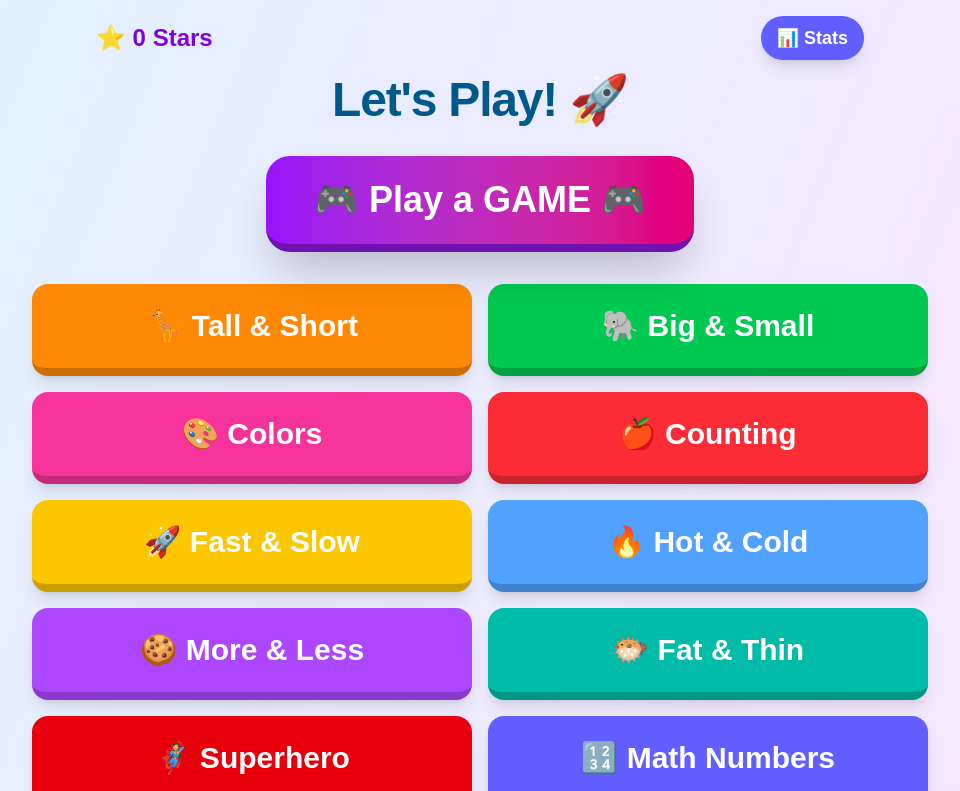
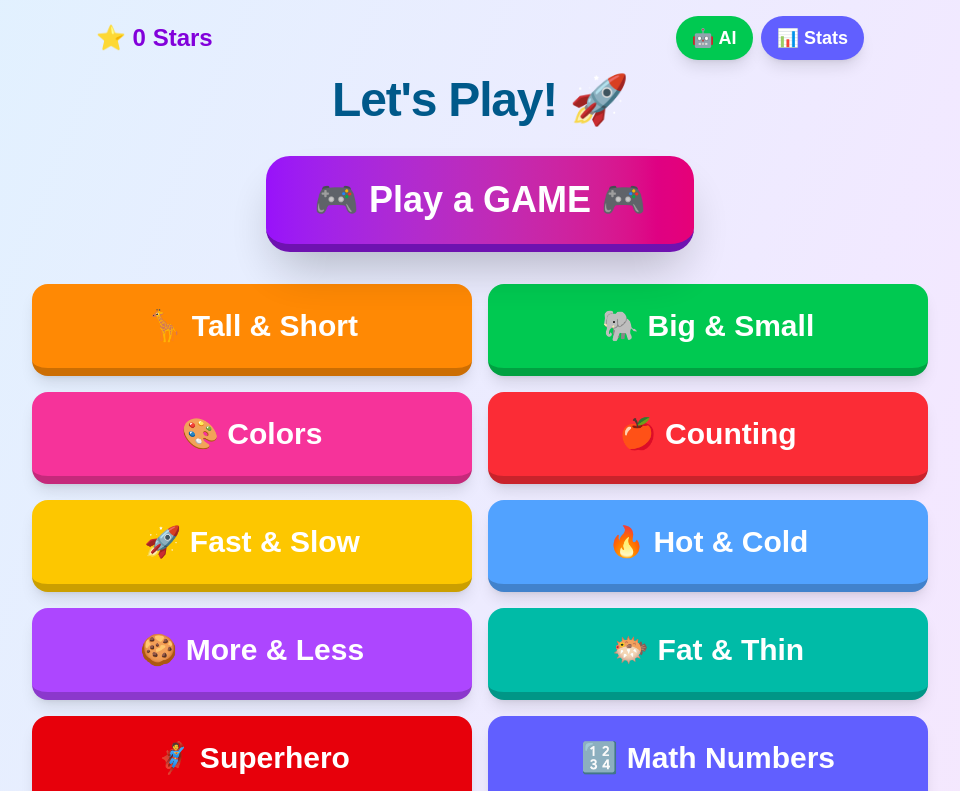
Before and after one commit to asaidhiraj/toddler-learning, a Next.js app: page / in a window 1280 px wide. Shown: the top 791 px of the page, without its empty margins (160-1120 px from the left). Built offline with nearby package versions, Linux system fonts and the light colour scheme.

Commit message:
Added toggle to switch between AI-generated and static questions - preserves all previous games

```diff
--- a/app/page.js
+++ b/app/page.js
@@ -42,6 +42,13 @@ export default function Home() {
   const [showParentMode, setShowParentMode] = useState(false);
   const [showHint, setShowHint] = useState(false);
   const [isGeneratingQuestions, setIsGeneratingQuestions] = useState(false);
+  const [useAIQuestions, setUseAIQuestions] = useState(() => {
+    if (typeof window !== 'undefined') {
+      const saved = localStorage.getItem('toddlerAppUseAI');
+      return saved ? JSON.parse(saved) : true; // Default to AI
+    }
+    return true;
+  });
 
   const WIN_CONDITION = 5; // He needs 5 right answers to get the big reward
 
@@ -346,8 +353,19 @@ export default function Home() {
   };
 
   const startCategory = (catKey) => {
-    // Use AI to generate questions dynamically
+    // Use AI if enabled, otherwise use static questions
+    if (useAIQuestions) {
       generateQuestionsWithAI(catKey);
+    } else {
+      // Use static questions directly
+      if (learningModules[catKey]) {
+        const questions = shuffleArray([...learningModules[catKey]]);
+        setQuestionQueue(questions);
+        setCategory(catKey);
+        setScore(0);
+        setShowReward(false);
+      }
+    }
   };
 
   const handleAnswer = (choice) => {
@@ -587,12 +605,25 @@ export default function Home() {
       <div className="flex flex-col items-center justify-center min-h-screen bg-gradient-to-br from-sky-100 via-purple-100 to-pink-100 p-4">
         <div className="w-full max-w-3xl flex justify-between items-center mb-4">
           <div className="text-2xl font-bold text-purple-700">⭐ {totalStars} Stars</div>
+          <div className="flex gap-2">
+            <button
+              onClick={() => {
+                const newValue = !useAIQuestions;
+                setUseAIQuestions(newValue);
+                localStorage.setItem('toddlerAppUseAI', JSON.stringify(newValue));
+              }}
+              className={`px-4 py-2 ${useAIQuestions ? 'bg-green-500' : 'bg-gray-400'} text-white text-lg rounded-full font-bold shadow-lg`}
+              title={useAIQuestions ? 'AI Questions ON - Click to use static questions' : 'Static Questions ON - Click to use AI questions'}
+            >
+              {useAIQuestions ? '🤖 AI' : '📚 Static'}
+            </button>
             <button
               onClick={() => setShowParentMode(true)}
               className="px-4 py-2 bg-indigo-500 text-white text-lg rounded-full font-bold shadow-lg"
             >
               📊 Stats
             </button>
+          </div>
         </div>
 
         <h1 className="text-5xl font-black text-sky-800 mb-8 tracking-tight">Let's Play! 🚀</h1>
```
Lines whose indentation alone changed are shown as unchanged.
